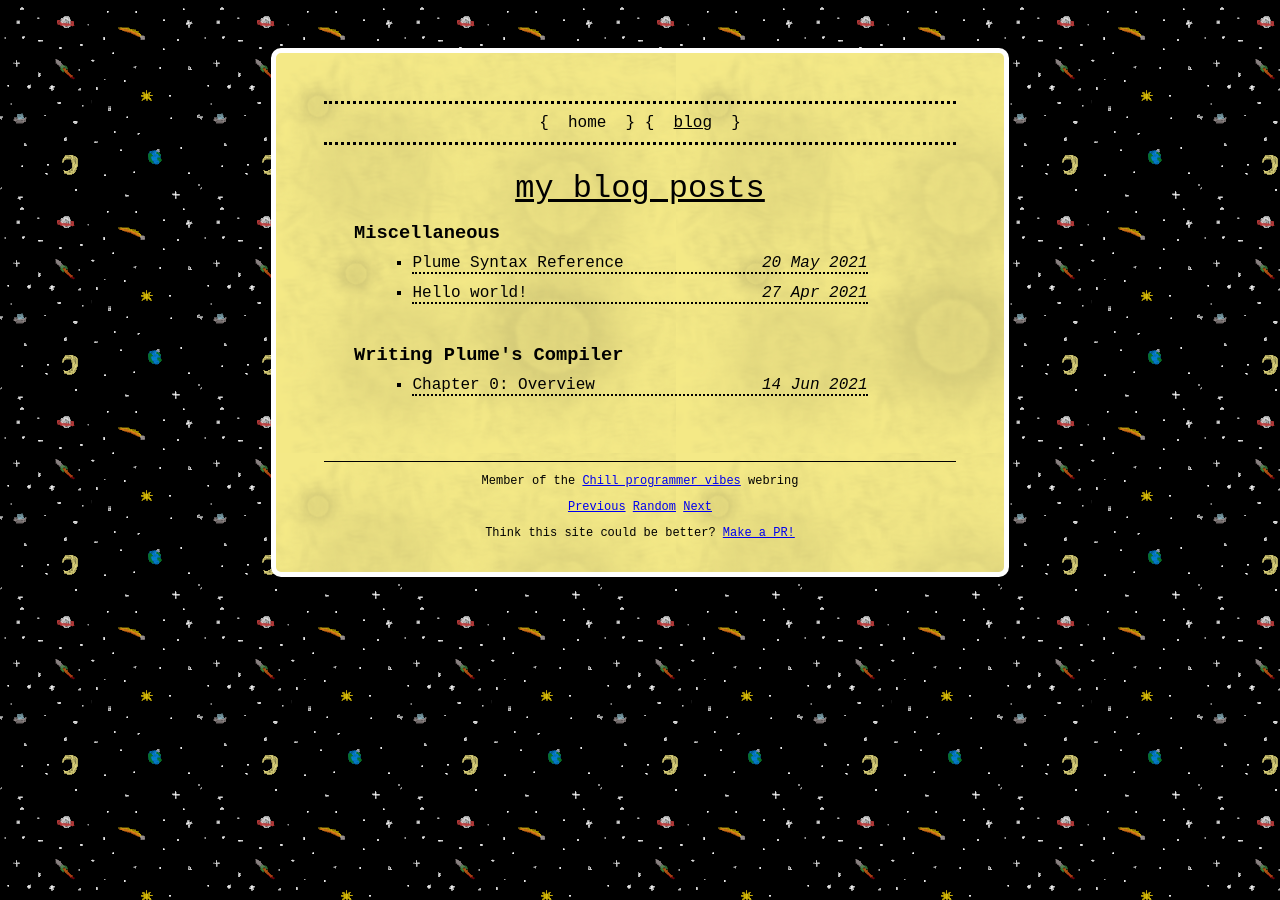
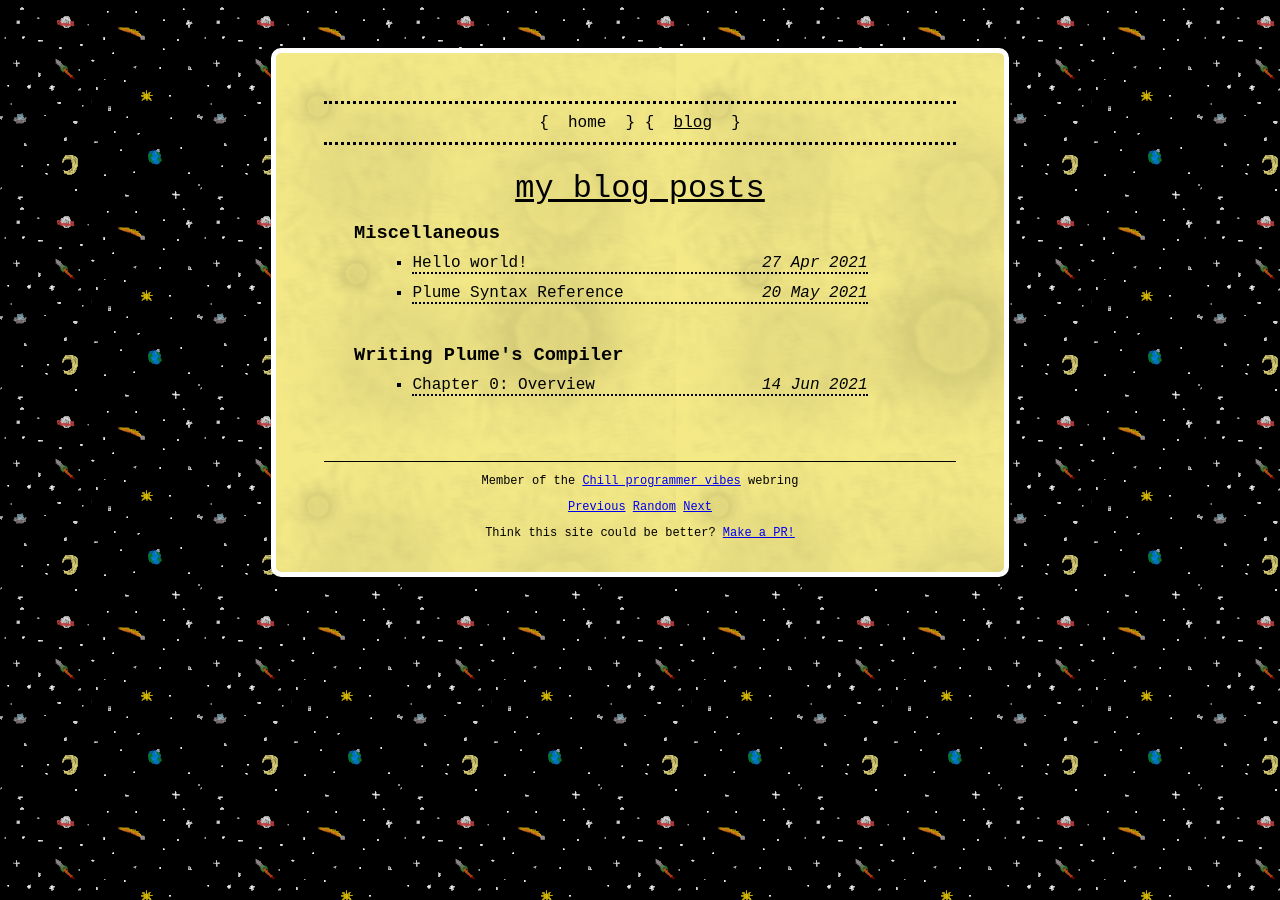
Before and after one commit to e-hat/e-hat.github.io, a Jekyll site: the page built from blogs.html, in a window 1280 px wide. Built offline with Jekyll 4.4.1, drawn with Linux system fonts in a browser that asks for light colours.

Commit message:
Sorting the posts in a category

```diff
--- a/blogs.html
+++ b/blogs.html
@@ -5,9 +5,10 @@ styles: [blogs]
 ---
 <div id="blogs-header"><u>my blog posts</u></div>
 {% for category in site.categories %}
+{% assign posts = category[1] | sort: 'date' %}
 <h3 class="category">{{ category[0] }}</h3>
 <ul class="category-list">
-    {% for post in category[1] %}
+    {% for post in posts %}
     <li>
         <a href="{{ post.url }}" class="post-link">
             <div class="post-title">
```
